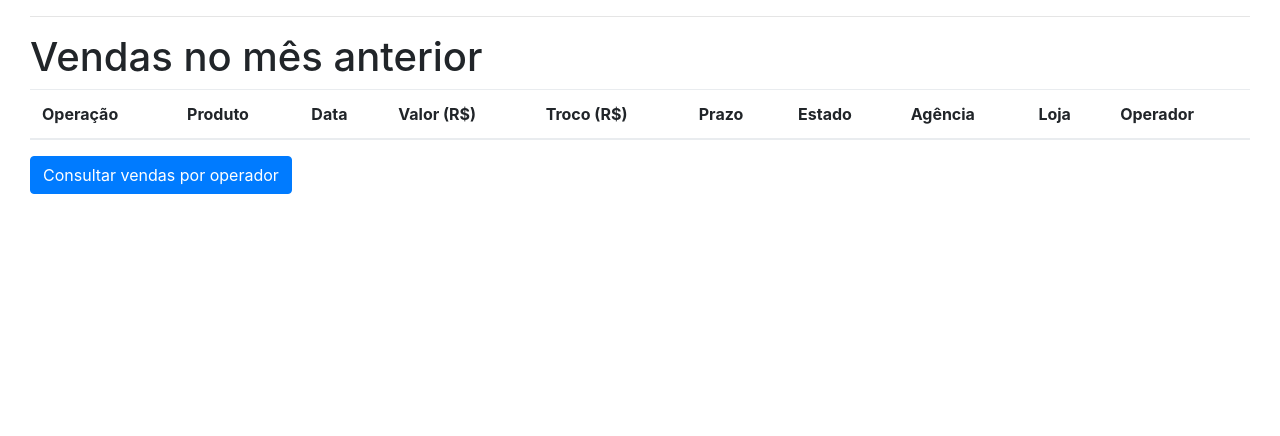
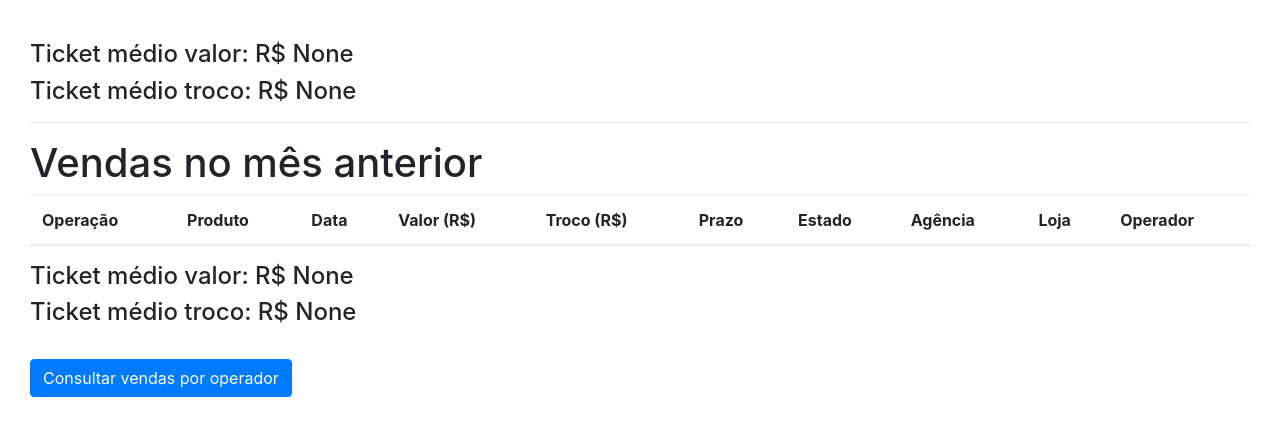
Before and after one commit to viniciuscsouza/siscoban, a Django app: page / in a window 1280 px wide. Shown: the part 187-623 px from the top of the page. Run offline with Django 3.2, Linux system fonts and the light colour scheme; the visitor is signed in with stand-in values (Sample User, id 1); data that the repository does not hold is empty; some libraries are stand-ins or nearby versions.

Commit message:
Adicionado tícket médio nas vendas

```diff
--- a/sistema/core/templates/base.html
+++ b/sistema/core/templates/base.html
@@ -94,6 +94,9 @@
                     {% endfor %}
                 </tbody>
             </table>
+            <br />
+            <h4>Ticket médio valor: R$ {{ ticketmv.valor__avg }}</h4>
+            <h4>Ticket médio troco: R$ {{ ticketmt.troco__avg }}</h4>
             <hr />
             <h1>Vendas no mês anterior</h1>
             <table class="table table-striped">
@@ -128,6 +131,9 @@
                     {% endfor %}
                 </tbody>
             </table>
+            <h4>Ticket médio valor: R$ {{ ticketmva.valor__avg }}</h4>
+            <h4>Ticket médio troco: R$ {{ ticketmta.troco__avg }}</h4>
+            <br />
         <a class="btn btn-primary" href="{% url 'venda_funcionario' %}">Consultar vendas por operador</a>
     </div>
     </div>
--- a/sistema/core/views.py
+++ b/sistema/core/views.py
@@ -1,4 +1,5 @@
 from django.shortcuts import render, redirect, get_object_or_404
+from django.db.models import Avg, Max, Min, Sum, Count, DecimalField
 from django.http import HttpResponse
 from .forms import FuncionarioForm, VendaForm, UserForm, VendaFuncionarioForm
 from .models import Funcionario, Venda, Comissao
@@ -21,7 +22,13 @@
     vm = Venda.objects.exclude(data__lt=m)
     vma = Venda.objects.exclude(data__lt=ma).exclude(data__gt=m)
 
-    return render(request, "base.html", {"vendames": vm, "vendamesanterior": vma})
+    tmv = vm.aggregate(Avg('valor', output_field=DecimalField(max_digits=10, decimal_places=2)))
+    tmva = vma.aggregate(Avg('valor', output_field=DecimalField(max_digits=10, decimal_places=2)))
+    tmt = vm.aggregate(Avg('troco', output_field=DecimalField(max_digits=10, decimal_places=2)))
+    tmta = vma.aggregate(Avg('troco', output_field=DecimalField(max_digits=10, decimal_places=2)))
+
+    return render(request, "base.html", {"vendames": vm, "vendamesanterior": vma,
+    "ticketmv":tmv, "ticketmva":tmva,"ticketmt":tmt, "ticketmta":tmta})
 
 @login_required
 def cadastra_funcionario(request):
@@ -143,14 +150,69 @@
 @login_required
 def venda_funcionario(request):
     if request.method == 'POST':
-        operador = request.POST.get('operador')
+        queryset = request.POST.get('operador')
         hoje = date.today()
         m = date(hoje.year, hoje.month, 1)
         ma = date(hoje.year, hoje.month-1, 1)
-        vm = Venda.objects.exclude(data__lt=m).filter(operador=operador)
-        vma = Venda.objects.exclude(data__lt=ma).exclude(data__gt=m).filter(operador=operador)
+        vm = Venda.objects.exclude(data__lt=m).filter(operador=queryset)
+        vma = Venda.objects.exclude(data__lt=ma).exclude(data__gt=m).filter(operador=queryset)
+
+        tmv = vm.aggregate(Avg('valor', output_field=DecimalField(max_digits=10, decimal_places=2)))
+        tmva = vma.aggregate(Avg('valor', output_field=DecimalField(max_digits=10, decimal_places=2)))
+        tmt = vm.aggregate(Avg('troco', output_field=DecimalField(max_digits=10, decimal_places=2)))
+        tmta = vma.aggregate(Avg('troco', output_field=DecimalField(max_digits=10, decimal_places=2)))
+
         form = VendaFuncionarioForm()
-        return render(request, "venda_funcionario.html", {"form":form, "vendames":vm, "vendamesanterior":vma})
+        return render(request, "venda_funcionario.html", {
+    "form":form, "vendames":vm, "vendamesanterior":vma, "ticketmv":tmv, "ticketmva":tmva,
+    "ticketmt":tmt, "ticketmta":tmta})
+
     else:
         form = VendaFuncionarioForm()
     return render(request, "venda_funcionario.html", {"form":form})
+
+
+'''
+@login_required
+def grafico(request):
+    queryset = Venda.objects.all()
+    operadores =
+'''
+
+
+
+
+
+
+
+
+
+
+
+
+
+
+
+
+
+
+
+
+
+
+
+
+
+
+
+
+
+
+
+
+
+
+
+
+
+#fim
```
Also changed, not shown: sistema/core/templates/venda_funcionario.html (+7 -0 lines).
